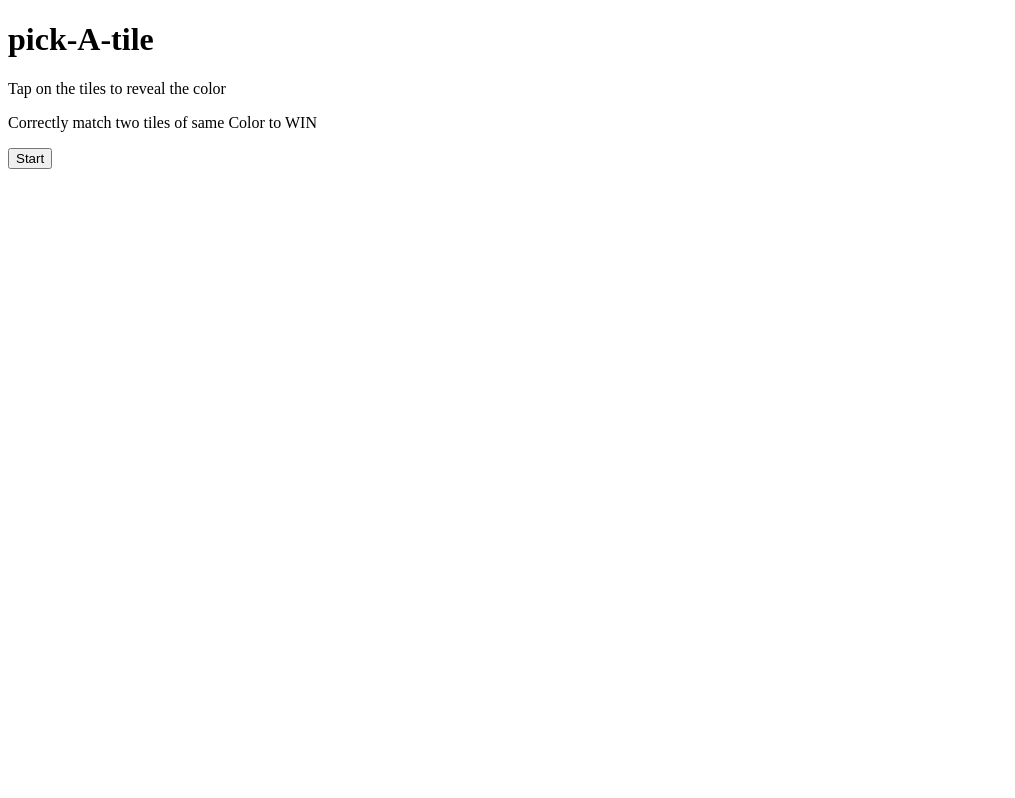
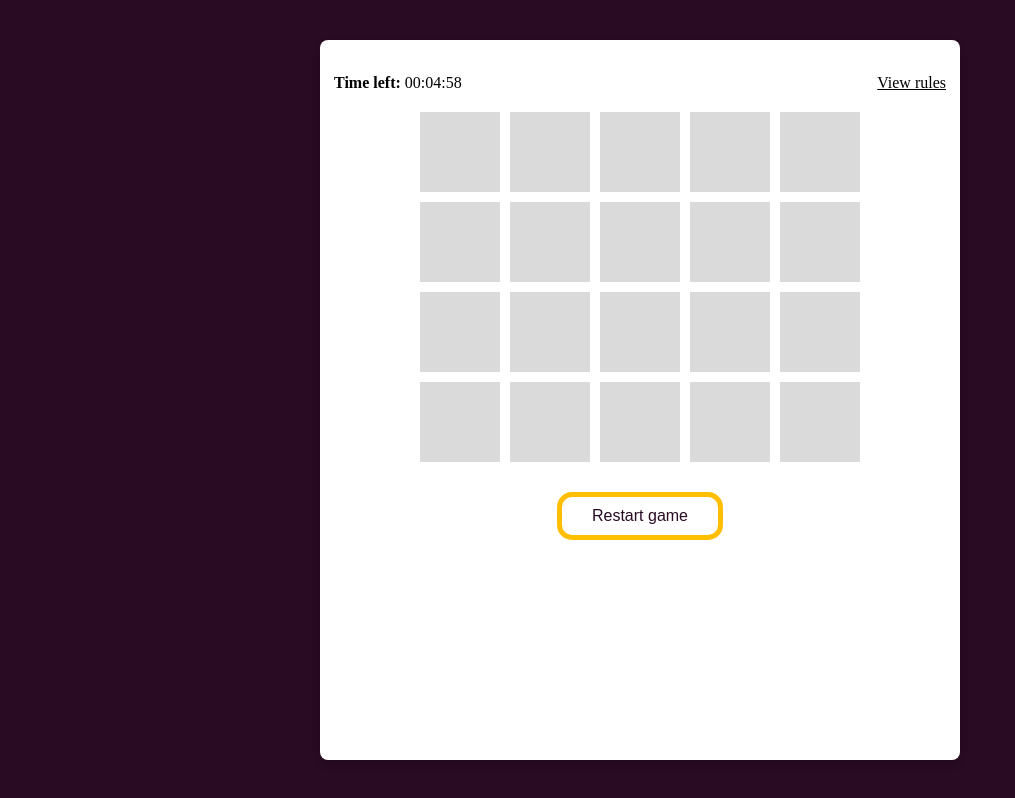
Before and after one commit to Jerryemet/pick-a-tile, a plain HTML site: page index.html in a window 1280 px wide. Both pictures are taken after a click on the button "Start". Shown: the whole page, without its empty margins (0-1015 px from the left). Drawn offline with Linux system fonts and the light colour scheme.

Commit message:
project update

```diff
--- a/app.js
+++ b/app.js
@@ -0,0 +1,48 @@
+const startBtn = document.getElementById('start-btn');
+const preloader = document.getElementById('preloader');
+const game = document.querySelector('.gameBody');
+
+
+let time = document.querySelectorAll('.timer');
+
+
+
+
+let timer = null;
+let timeLeft;
+
+
+
+// start game
+startBtn.addEventListener('click', () => {
+  preloader.style.display = 'none';
+  game.style.display = 'flex';
+  startTimer();
+});
+
+
+
+function startTimer() {
+  let seconds = 300; // 5 minutes = 300 seconds
+  timer = setInterval(() => {
+    seconds--;
+    let minutes = Math.floor(seconds / 60);
+    let remainingSeconds = seconds % 60;
+    let h = '00';
+    let m = minutes < 10 ? '0' + minutes : minutes;
+    let s = remainingSeconds < 10 ? '0' + remainingSeconds : remainingSeconds;
+
+    time.forEach((time) => {
+      time.textContent = `${h}:${m}:${s}`;
+    });
+    if (seconds === 10) {
+      console.log('Hurry up 10 secs left');
+    }
+    if (seconds === 0) {
+      clearInterval(timer);
+
+      timeLeft = seconds;
+      endGame();
+    }
+  }, 1000);
+}
--- a/index.html
+++ b/index.html
@@ -21,6 +21,58 @@
       <button id="start-btn" class="btn">Start</button>
     </div>
   </div>
+  <div class="gameBody">
+    <div class="cardWrap">
+      <div class="timerWrap">
+        <p class="time">Time left: <span class="timer">00:05:00</span></p>
+        <p id="rules" class="rules">View rules</p>
+      </div>
+      <div class="tiles">
+        <div class="row">
+          <div class="card hide-color"></div>
+          <div class="card hide-color"></div>
+          <div class="card hide-color"></div>
+          <div class="card hide-color"></div>
+          <div class="card hide-color"></div>
+        </div>
+        <div class="row">
+          <div class="card hide-color"></div>
+          <div class="card hide-color"></div>
+          <div class="card hide-color"></div>
+          <div class="card hide-color"></div>
+          <div class="card hide-color"></div>
+        </div>
+        <div class="row">
+          <div class="card hide-color"></div>
+          <div class="card hide-color"></div>
+          <div class="card hide-color"></div>
+          <div class="card hide-color"></div>
+          <div class="card hide-color"></div>
+        </div>
+        <div class="row">
+          <div class="card hide-color"></div>
+          <div class="card hide-color"></div>
+          <div class="card hide-color"></div>
+          <div class="card hide-color"></div>
+          <div class="card hide-color"></div>
+        </div>
+        <button id="restart-btn" class="btn">Restart game</button>
+      </div>
+    </div>
+    <div class="cardRules">
+      <div class="timerWrap">
+        <p class="time">Time left: <span class="timer">00:05:00</span></p>
+        <p id="returnToGame" class="returnToGame">Back to game</p>
+      </div>
+      <div class="ruleslistwrap">
+        <ul class="ruleslist">
+          <li>Correctly match two tiles of same Color within 5mins to WIN</li>
+          <li>If timer runs out before you complete the game, you lose</li>
+          <li>Timer is stopped when you win</li>
+        </ul>
+      </div>
+    </div>
+  </div>
     <script defer src="./app.js"></script>
 </body>
 
--- a/style.css
+++ b/style.css
@@ -0,0 +1,152 @@
+* {
+    padding: 0;
+    margin: 0;
+    box-sizing: border-box;
+    scroll-behavior: smooth;
+  }
+  /* Loader styles */
+  #preloader {
+    background: #290b24;
+    position: fixed;
+    top: 0;
+    left: 0;
+    right: 0;
+    bottom: 0;
+    z-index: 9999;
+  }
+  .status {
+    margin-top: 16%;
+    text-align: center;
+  }
+
+  .game-title {
+    color: #ffffff;
+    font-size: 2rem;
+    font-weight: normal;
+  }
+
+  .inner-title {
+    color: #ffbe00;
+    font-size: 3.5rem;
+    font-weight: normal;
+    margin: auto;
+  }
+  .playtext {
+    color: #ffffff;
+    font-size: 1.2rem;
+    width: 80%;
+    margin: 0 auto;
+    margin-top: 20px;
+  }
+  .inner {
+    color: #ffbe00;
+  }
+  .btn {
+    color: #290b24;
+    background: #ffffff;
+    border: 5px solid #ffbe00;
+    border-radius: 15px;
+    font-weight: normal;
+    transition: all 0.3s linear;
+    padding: 10px 30px;
+    margin-top: 20px;
+    font-size: 16px;
+    cursor: pointer;
+  }
+
+  .btn:hover {
+    background: #ffbe00;
+    color: #290b24;
+    border: 5px solid #ffffff;
+  }
+  /* Game body styles */
+  .gameBody {
+    display: none;
+    background-color: #290b24;
+    height: 100vh;
+    justify-content: center;
+    align-items: center;
+  }
+  .cardWrap,
+  .cardRules {
+    background-color: #ffffff;
+    border-radius: 8px;
+    width: 50%;
+    height: 90%;
+    cursor: pointer;
+    box-shadow: 0 4px 8px rgba(0, 0, 0, 0.2);
+    padding: 14px;
+  }
+  .timerWrap {
+    display: flex;
+    justify-content: space-between;
+    align-items: center;
+    margin-top: 20px;
+  }
+  .time {
+    font-weight: 600;
+  }
+  .timer {
+    font-weight: 400;
+  }
+  .rules,
+  .returnToGame {
+    cursor: pointer;
+    text-decoration: underline;
+  }
+  .ruleslistwrap {
+    margin-top: 20px;
+    padding: 20px;
+  }
+  .ruleslist {
+    list-style: circle;
+    line-height: 1.5;
+    color: #290b24;
+  }
+
+  /* Card styles */
+  .tiles {
+    display: flex;
+    flex-direction: column;
+    justify-content: center;
+    align-items: center;
+    gap: 10px;
+    margin-top: 20px;
+  }
+  .row {
+    display: flex;
+    gap: 10px;
+  }
+  .hide-color {
+    background-color: #dadada;
+  }
+  .card {
+    display: inline-block;
+    width: 5rem;
+    height: 5rem;
+    cursor: pointer;
+    transition: all 0.1s linear;
+  }
+
+  /* Crad rules */
+  /* .cardRules {
+    display: none;
+    background-color: #ffffff;
+    border-radius: 8px;
+    width: 50%;
+    height: 80%;
+    cursor: pointer;
+    box-shadow: 0 4px 8px rgba(0, 0, 0, 0.2);
+    padding: 14px;
+    transform: rotateY(180deg);
+  } */
+  .cardRules {
+    display: none;
+  }
+
+  .cardWrap.hide {
+    display: none;
+  }
+  .card.disabled {
+    pointer-events: none;
+  }
```
Lines whose indentation alone changed are shown as unchanged.
